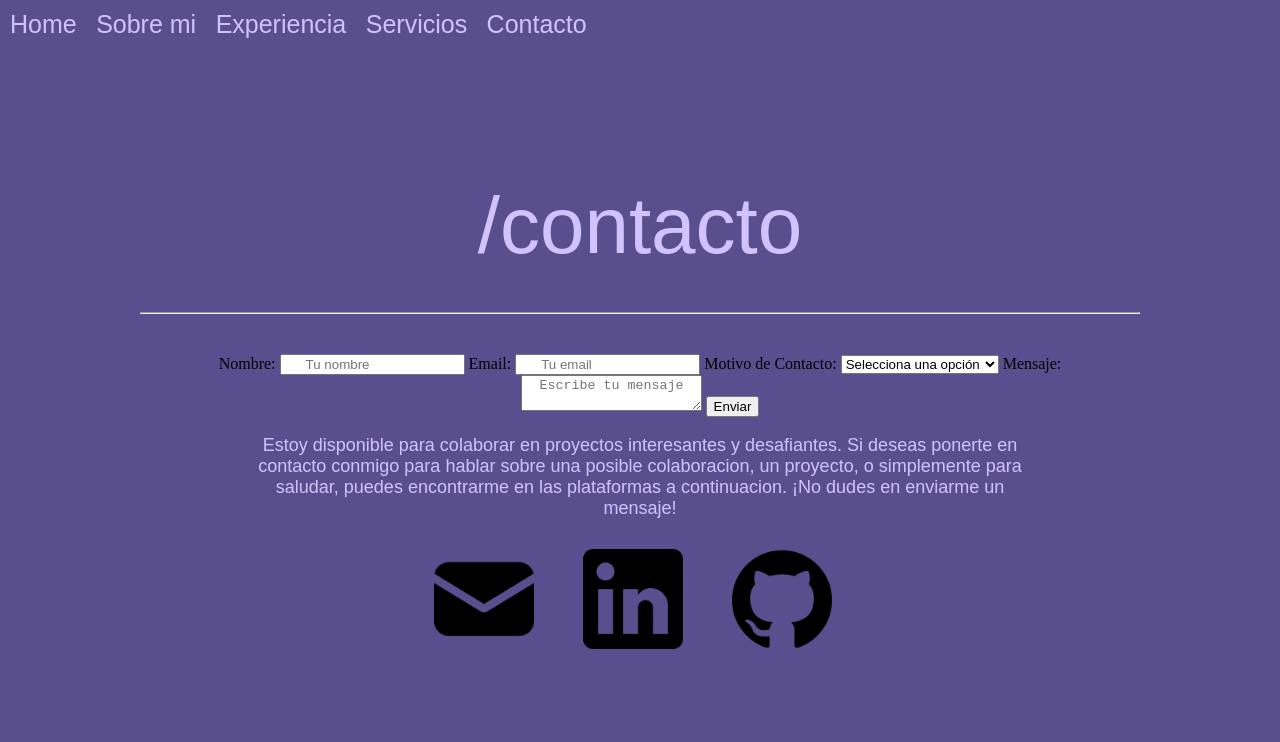
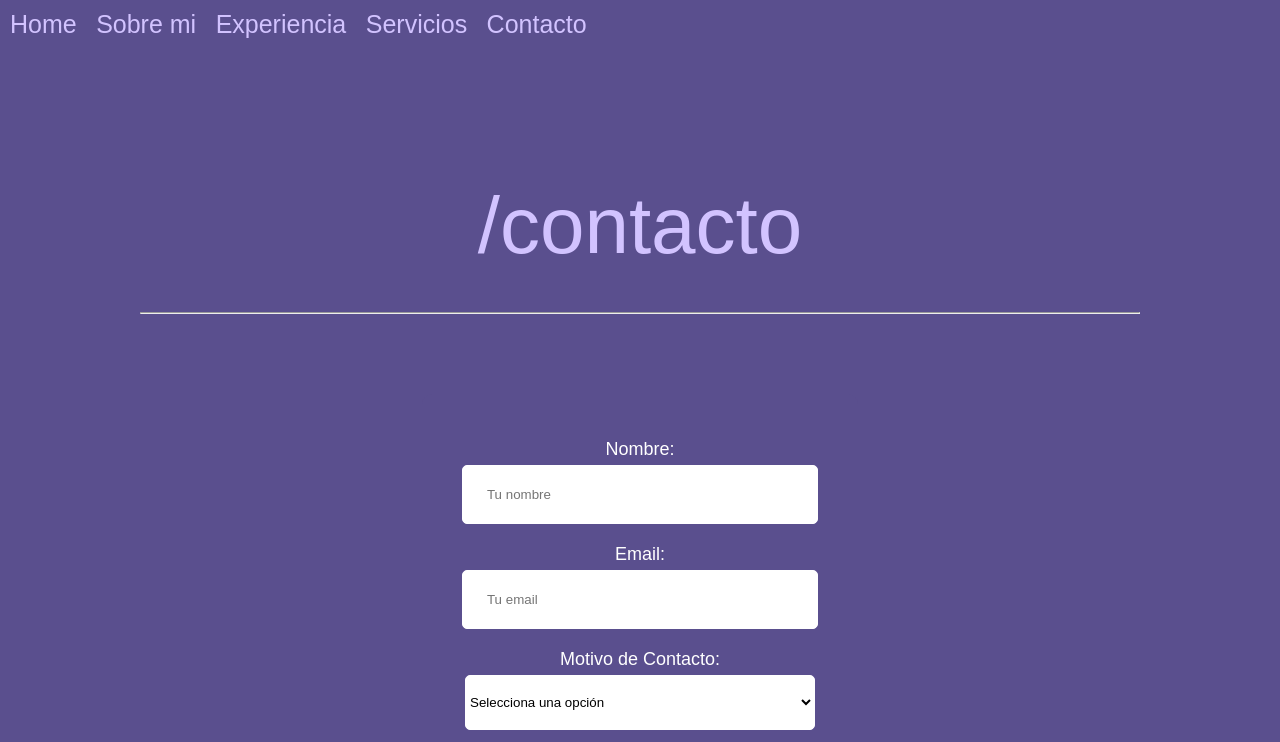
Before and after one commit to neyen03/tpIndividual, a plain HTML site: page pages/contact.html in a window 1280 px wide. Shown: the top 742 px of the page. Drawn offline with Linux system fonts and the light colour scheme; a web font is replaced by a local one.

Commit message:
Update contact.css

```diff
--- a/css/contact.css
+++ b/css/contact.css
@@ -38,3 +38,61 @@
   transform: scale(1.02);
   transition: ease-in 0.2s;
 }
+
+.container-formulario {
+  margin-top: 80px;
+  display: flex;
+  align-items: center;
+  flex-direction: column;
+
+}
+
+form {
+  display: flex;
+  flex-direction: column;
+  align-items: center;
+  position: relative;
+  background-color:#5a4f8e;
+  padding: 40px;
+  border-radius: 10px;
+
+}
+
+label {
+  color: white;
+  padding: 5px;
+}
+
+.formulario-espacios {
+  width: 350px;
+  background-color: white;
+  height: 55px;
+  border-radius: 5px;
+  margin-bottom: 15px;
+  border: solid 1px white;
+
+}
+
+.formulario-espacios-mensaje {
+  width: 350px;
+  background-color: white;
+  height: 100px;
+  border-radius: 5px;
+  margin-bottom: 15px;
+  border: solid 1px white;
+}
+
+.palabras-form{
+  font-family: "NTR", sans-serif;
+  font-size: 18px;
+}
+
+.button-form{
+  font-size: 18px;
+  border: none;
+  outline: none;
+  font-size: 18px;
+  background-color: white;
+  color: #5a4f8e;
+  border-radius: 4px;
+}
```
